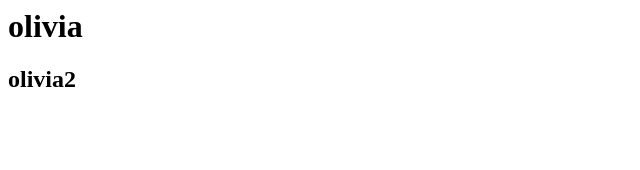
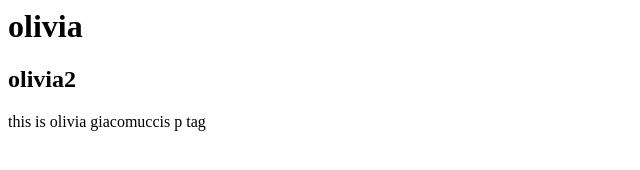
Before and after one commit to olivia121301/olivias-projects2, a plain HTML site: page index.html in a window 1280 px wide. Shown: the whole page, without its empty margins (0-640 px from the left). Drawn offline with Linux system fonts and the light colour scheme.

Commit message:
modified a file

```diff
--- a/index.html
+++ b/index.html
@@ -5,5 +5,6 @@
     <body>
         <h1>olivia</h1>
         <h2>olivia2</h2>
+        <p>this is olivia giacomuccis p tag</p>
     </body>
 </html>
```
